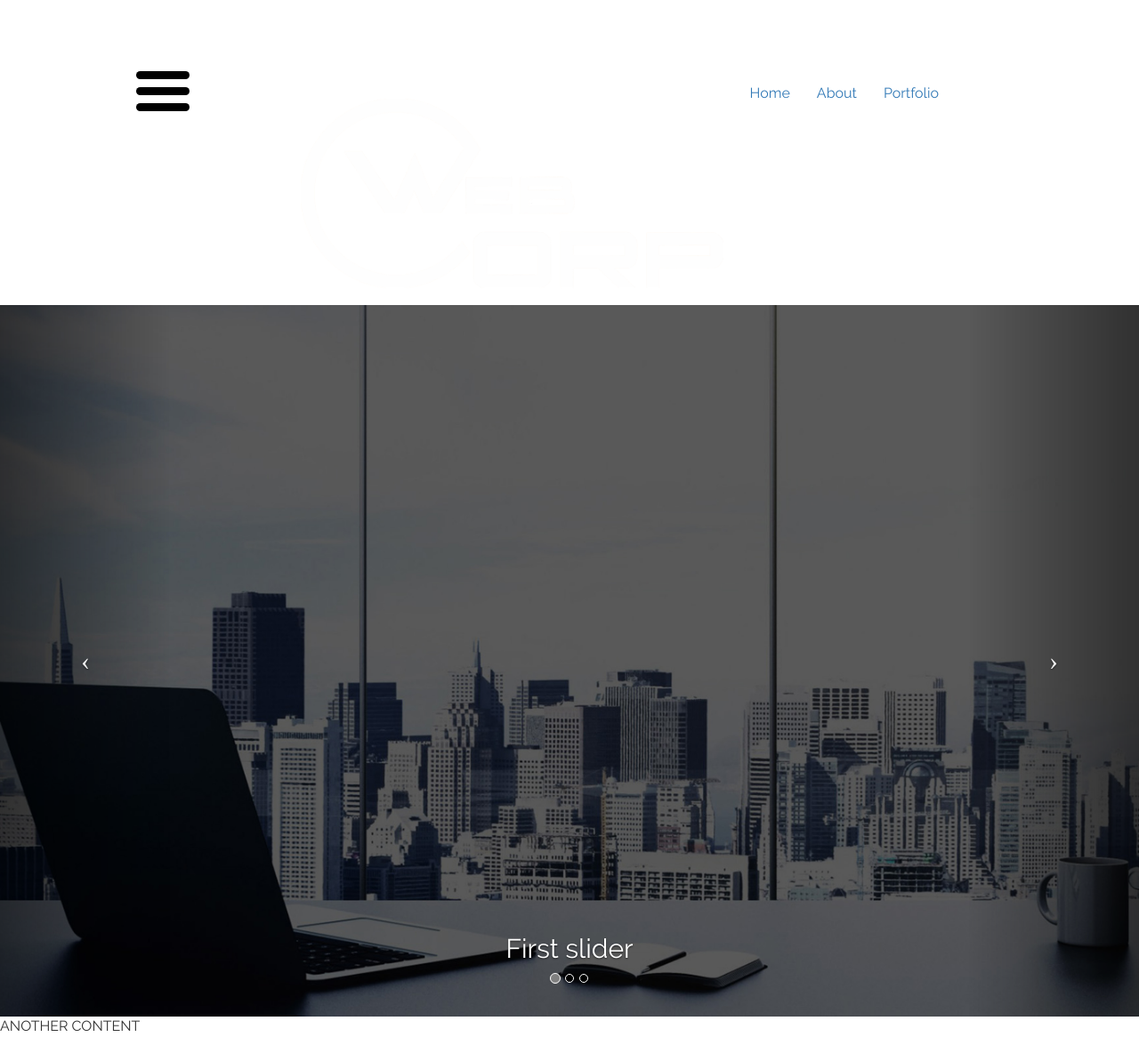
After one commit to web-corp-eu/web_studio, a PHP site: page /index.phtml in a window 1280 px wide. The commit adds this page. Shown: the whole page at 89% size. Run offline with PHP 8.4, Linux system fonts and the light colour scheme; some libraries are stand-ins or nearby versions.

Commit message:
slider carousel

```diff
--- a/css/main.css
+++ b/css/main.css
@@ -2,14 +2,140 @@ body{
 	font-family: "RalewayRegular", sans-serif;
 	font-size: 16px;
 	min-width: 320px;
+	height: 10000px;
+}
+
+html,body{height:100%;}
+.carousel,.item,.active{height:100%;}
+.carousel-inner{height:100%;}
+.fill{width:100%;height:100%;background-position:center;background-size:cover;}
+*/
+
+html,
+body {
+    height: 100%;
+}
+
+.mgt8{
+    margin-top: 80px;
 }
 
 /* * * * * * * * * * * HEADER * * * * * * * * * * */
+.logo_main img{
+    width: 500px;
+}
 
 /* * * * * * * * * * * SLIDER * * * * * * * * * * */
 
+.carousel-indicators li {
+    background-color: black;
+}
+.carousel-indicators .active {
+    background-color: grey;
+}
+
+.carousel-control{
+	opacity:0.9;
+}
+
 /* * * * * * * * * * *  NAV   * * * * * * * * * * */
+#nav-icon {
+  width: 60px;
+  height: 45px;
+  position: relative;
+  -webkit-transform: rotate(0deg);
+  -moz-transform: rotate(0deg);
+  -o-transform: rotate(0deg);
+  transform: rotate(0deg);
+  -webkit-transition: .5s ease-in-out;
+  -moz-transition: .5s ease-in-out;
+  -o-transition: .5s ease-in-out;
+  transition: .5s ease-in-out;
+  cursor: pointer;
+}
 
+#nav-icon span {
+  display: block;
+  position: absolute;
+  height: 9px;
+  width: 50%;
+  background: #000;
+  opacity: 1;
+  -webkit-transform: rotate(0deg);
+  -moz-transform: rotate(0deg);
+  -o-transform: rotate(0deg);
+  transform: rotate(0deg);
+  -webkit-transition: .25s ease-in-out;
+  -moz-transition: .25s ease-in-out;
+  -o-transition: .25s ease-in-out;
+  transition: .25s ease-in-out;
+}
+
+#nav-icon span:nth-child(even) {
+  left: 50%;
+  border-radius: 0 9px 9px 0;
+}
+
+#nav-icon span:nth-child(odd) {
+  left:0px;
+  border-radius: 9px 0 0 9px;
+}
+
+#nav-icon span:nth-child(1), #nav-icon span:nth-child(2) {
+  top: 0px;
+}
+
+#nav-icon span:nth-child(3), #nav-icon span:nth-child(4) {
+  top: 18px;
+}
+
+#nav-icon span:nth-child(5), #nav-icon span:nth-child(6) {
+  top: 36px;
+}
+
+#nav-icon.open span:nth-child(1),#nav-icon.open span:nth-child(6) {
+  -webkit-transform: rotate(45deg);
+  -moz-transform: rotate(45deg);
+  -o-transform: rotate(45deg);
+  transform: rotate(45deg);
+}
+
+#nav-icon.open span:nth-child(2),#nav-icon.open span:nth-child(5) {
+  -webkit-transform: rotate(-45deg);
+  -moz-transform: rotate(-45deg);
+  -o-transform: rotate(-45deg);
+  transform: rotate(-45deg);
+}
+
+#nav-icon.open span:nth-child(1) {
+  left: 5px;
+  top: 7px;
+}
+
+#nav-icon.open span:nth-child(2) {
+  left: calc(50% - 5px);
+  top: 7px;
+}
+
+#nav-icon.open span:nth-child(3) {
+  left: -50%;
+  opacity: 0;
+}
+
+#nav-icon.open span:nth-child(4) {
+  left: 100%;
+  opacity: 0;
+}
+
+#nav-icon.open span:nth-child(5) {
+  left: 5px;
+  top: 29px;
+}
+
+#nav-icon.open span:nth-child(6) {
+  left: calc(50% - 5px);
+  top: 29px;
+}
 /* * * * * * * * * * * BUTTON * * * * * * * * * * */
 
 /* * * * * * * * * * * FOOTER * * * * * * * * * * */
--- /dev/null
+++ b/index.phtml
@@ -0,0 +1,105 @@
+<!DOCTYPE html>
+<html lang="en">
+<head>
+
+	<meta charset="utf-8" />
+
+	<title></title>
+
+	<meta name="viewport" content="width=device-width, initial-scale=1, maximum-scale=1" />
+
+	<link rel="stylesheet" href="libs/bootstrap/css/bootstrap.min.css">
+	<link rel="stylesheet" href="https://maxcdn.bootstrapcdn.com/font-awesome/4.5.0/css/font-awesome.min.css">
+
+	<link rel="stylesheet" href="css/main.css" />
+	<link rel="stylesheet" href="css/media.css" />
+	<link rel="stylesheet" href="css/fonts.css" />
+
+</head>
+
+<body>
+ <!-- Full Page Image Background Carousel Header -->
+ <div class="container mgt8">
+	  <div class="row">
+<!--------------------------------NAV BT-------------------------------->
+         <div id="nav-icon" class="col-lg-2 col-lg-offset-1" data-effect="st-effect-1">
+          <span></span>
+          <span></span>
+          <span></span>
+          <span></span>
+          <span></span>
+          <span></span>
+         </div>
+<!---------------------------------LOGO--------------------------------->
+         <div class="logo_main col-lg-4 col-lg-offset-1">
+				<a href=""><img src="../img/logo.png"></a>
+          </div>
+<!---------------------------------NAV---------------------------------->
+          <div class="navMn col-lg-4 col-lg-offset-1">
+            <nav class="collapse navbar-collapse" role="navigation">
+                <ul id="menu-primary-navigation-en" class="nav navbar-nav">
+                    <li class="menu-home"><a href="" class=" roll"><span data-title="Home">Home</span></a></li>
+                    <li class="menu-about"><a href="" class=" roll"><span data-title="About">About</span></a></li>
+                    <li class="menu-portfolio"><a href="" class=" roll"><span data-title="Portfolio">Portfolio</span></a></li>
+                </ul>
+            </nav>
+          </div>
+      </div>
+	</div>
+ <header id="myCarousel" class="carousel slide">
+		 <!-- Indicators -->
+		 <ol class="carousel-indicators">
+				 <li data-target="#myCarousel" data-slide-to="0" class="active"></li>
+				 <li data-target="#myCarousel" data-slide-to="1"></li>
+				 <li data-target="#myCarousel" data-slide-to="2"></li>
+		 </ol>
+
+		 <!-- Wrapper for Slides -->
+		 <div class="carousel-inner">
+
+				 <div class="item active">
+						 <!-- Set the first background image using inline CSS below. -->
+						 <div class="fill" style="background-image:url('../img/first_bg.jpg');"></div>
+						 <div class="carousel-caption">
+								 <h2>First slider</h2>
+						 </div>
+				 </div>
+
+				 <div class="item">
+						 <!-- Set the second background image using inline CSS below. -->
+						 <div class="fill" style="background-image:url('../img/second_bg.jpg');"></div>
+						 <div class="carousel-caption">
+								 <h2>Second slider</h2>
+						 </div>
+				 </div>
+
+				 <div class="item">
+						 <!-- Set the third background image using inline CSS below. -->
+						 <div class="fill" style="background-image:url('../img/third_bg.jpg');"></div>
+						 <div class="carousel-caption">
+								 <h2>Third slider</h2>
+						 </div>
+				 </div>
+		 </div>
+
+		 <!-- Controls -->
+		 <a class="left carousel-control" href="#myCarousel" data-slide="prev">
+				 <span class="icon-prev"></span>
+		 </a>
+		 <a class="right carousel-control" href="#myCarousel" data-slide="next">
+				 <span class="icon-next"></span>
+		 </a>
+	</header>
+
+	<content select="">ANOTHER CONTENT</content>
+
+	<footer>
+	</footer>
+
+	<script src="libs/jquery/jquery-2.1.4.min.js"></script>
+	<script src="libs/bootstrap/js/bootstrap.min.js"></script>
+	<script src="js/main.js."></script>
+	<script src="js/common.js"></script>
+
+</body>
+</html>
--- a/js/main.js
+++ b/js/main.js
@@ -0,0 +1,6 @@
+// NAV BT
+$(document).ready(function(){
+	$('#nav-icon').click(function(){
+		$(this).toggleClass('open');
+	});
+});
```
Also changed, not shown: index.html (deleted, +0 -35 lines), img/2.png (added), img/first_bg.jpg (added), img/logo.png (added), img/second_bg.jpg (added), img/third_bg.jpg (added).
